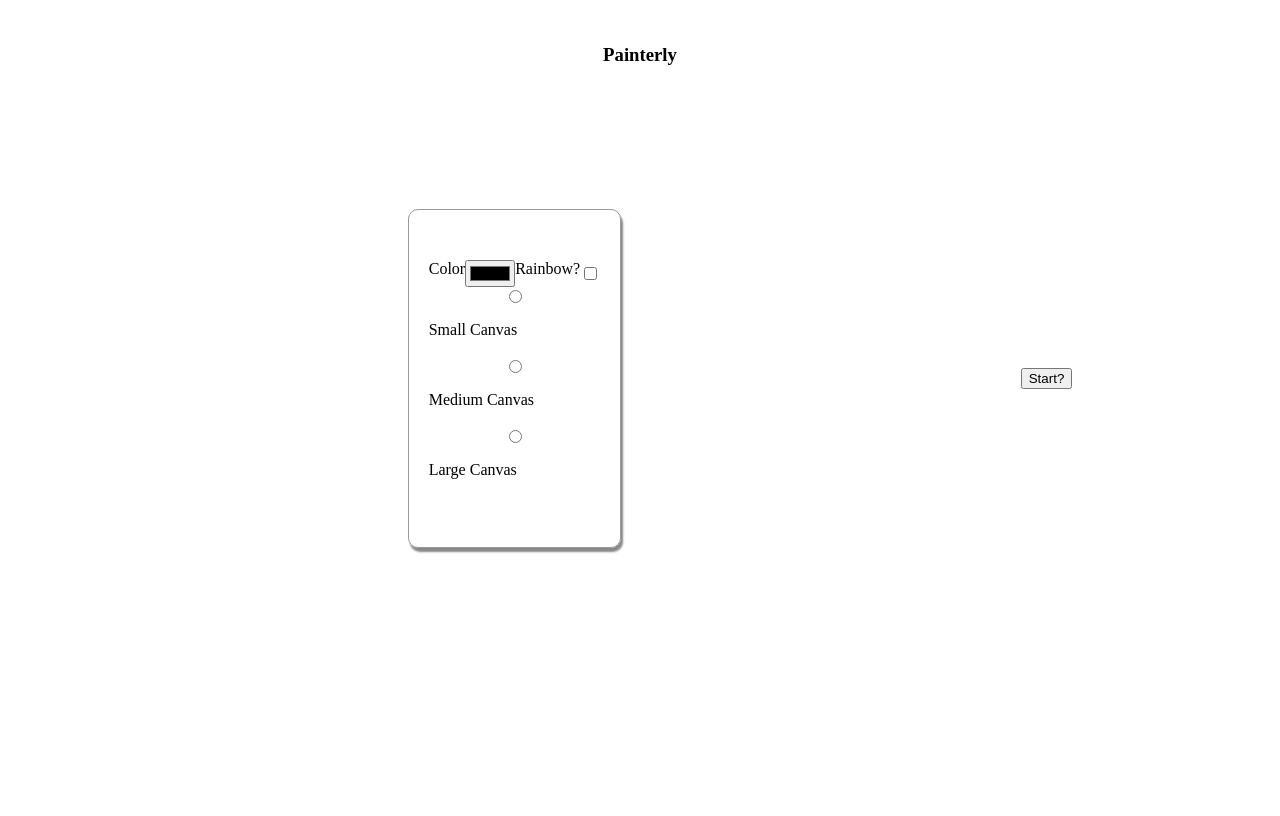
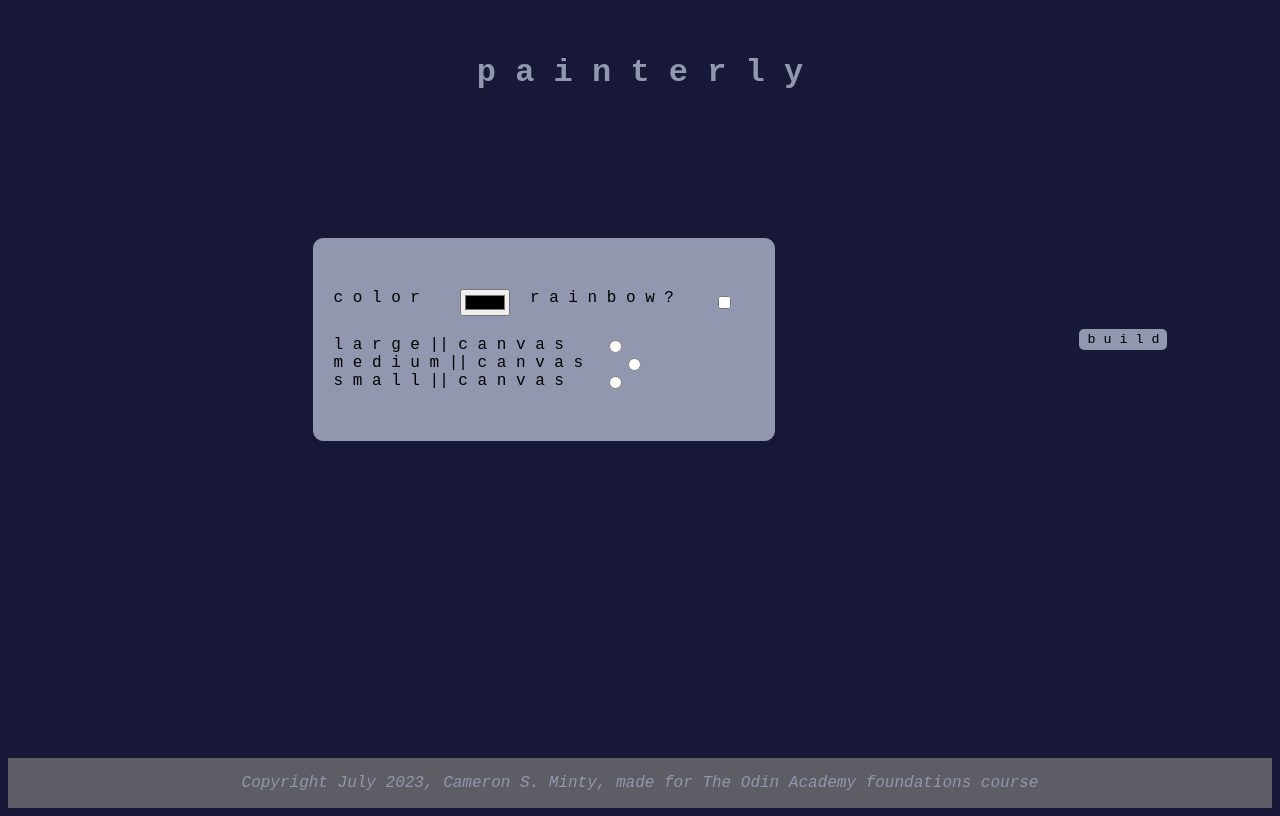
Before and after one commit to ADImantra/Etch-a-Sketch, a plain HTML site: page index.html in a window 1280 px wide. Drawn offline with Linux system fonts and the light colour scheme.

Commit message:
added CSS and cleaned up the page

```diff
--- a/index.html
+++ b/index.html
@@ -8,26 +8,41 @@
     </head>
     <body>
         <div class="title-bar">
-            <h3>Painterly</h3>
+            <h1>p a i n t e r l y</h1>
         </div>
         <div class="sketch-pad">
             <form class="pallete">
                 <div class="color-selection">
-                    <label for="color-select">Color</label><br>
-                    <input type="color" id="color-select" name="color-select">
-                    <label for="randomizer">Rainbow?</label><br>
+                    <div class="container">
+                        <label for="color-select">c o l o r</label><br>
+                        <input type="color" id="color-select" name="color-select">
+                    </div>
+                    <div class="container">
+                        <label for="randomizer">r a i n b o w ?</label><br>
                     <input type="checkbox" id="randomizer" name="color-random" value="RAINBOW"><br>
+                    </div>
                 </div>
-                <input type="radio" id="size-select-small" name="size-select" value="small"><br>
-                <label for="size-select-small">Small Canvas</label><br>
-                <input type="radio" id="size-select-med" name="size-select" value="medium"><br>
-                <label for="size-select-med">Medium Canvas</label><br>
-                <input type="radio" id="size-select-large" name="size-select" value="large"><br>
-                <label for="size-select-large">Large Canvas</label><br>
+                <div class="size-select">
+                    <div class="container">
+                        <label for="size-select-large">l a r g e || c a n v a s </label><br>
+                        <input type="radio" id="size-select-large" name="size-select" value="large"><br>
+                    </div>
+                    <div class="container">
+                        <label for="size-select-med">m e d i u m || c a n v a s</label><br>
+                        <input type="radio" id="size-select-med" name="size-select" value="medium"><br>
+                    </div>
+                    <div class="container">
+                        <label for="size-select-small">s m a l l || c a n v a s</label><br>
+                    <input type="radio" id="size-select-small" name="size-select" value="small"><br>
+                    </div>
+                </div>
             </form>
-            <button class="make-a-book">Start?</button>
+            <button class="make-a-book">b u i l d</button>
             <div class="sketch-space"></div>
         </div>
+        <footer class="accreditation">
+            <p><em>Copyright July 2023, Cameron S. Minty, made for The Odin Academy foundations course</em></p>
+        </footer>
         <script src="scripts/scripts.js"></script>
     </body>
 </html>
--- a/scripts/scripts.js
+++ b/scripts/scripts.js
@@ -81,10 +81,17 @@ function painter() {
     squares.forEach(square => square.addEventListener(`mouseover`, () => {
         if (mDown && rainbow.checked) {
             gridSpace.addEventListener(`mousemove`, () => {
-                let num = Math.floor(Math.random() * 11);
+                let num = Math.floor(Math.random() * 45);
                 let colorArr = [`#000000`, `#241f31`, `#3d3846`, `#5e5c64`, `#77767b`,
-                            `#9a9996`, `#c0bfbc`, `#c0bfbc`, `#deddda`, `#f6f5f4`,
-                            `#ffffff`];
+                                `#9a9996`, `#c0bfbc`, `#c0bfbc`, `#deddda`, `#f6f5f4`,
+                                `#ffffff`, `#63452c`, `#865e3c`, `#986a44`, `#b5835a`,
+                                `#cdab8f`, `#613583`, `#813d9c`, `#9141ac`, `#c061cb`,
+                                `#dc8add`, `#a51d2d`, `#c01c28`, `#e01b24`, `#ed333b`,
+                                `#f66151`, `#c64600`, `#e66100`, `#ff7800`, `#ffa348`,
+                                `#ffbe6f`, `#e5a50a`, `#f5c211`, `#f6d32d`, `#f8e45c`,
+                                `#f9f06b`, `#26a269`, `#2ec27e`, `#33d17a`, `#57e389`,
+                                `#8ff0a4`, `#1a5fb4`, `#1c71d8`, `#3584e4`, `#62a0ea`,
+                                `#99c1f1`];
                 square.style.backgroundColor = colorArr[num];
             });
         } else if (mDown && !(rainbow.checked)) {
--- a/styles/styles.css
+++ b/styles/styles.css
@@ -1,5 +1,25 @@
 * {
     box-sizing: border-box;
+    font-family: 'Courier New', Courier, monospace;
+}
+
+body {
+    background-color: #171738;
+    display: flex;
+    flex-direction: column;
+    justify-content: space-between;
+    min-height: 100vh;
+}
+
+button {
+    background-color: #9197AE;
+    border: 2px solid #9197AE;
+    border-radius: 5px;
+}
+
+.container {
+    display: flex;
+    gap: 20px;
 }
 
 .title-bar {
@@ -7,6 +27,7 @@
     align-items: center;
     justify-content: center;
     margin: 25px;
+    color: #9197AE;
 }
 
 .sketch-pad {
@@ -19,23 +40,35 @@
     display: flex;
     flex-direction: column;
     margin: 100px 200px;
-    border: 1px solid #9a9996;
+    background-color: #9197AE;
+    border: 1px solid #9197AE;
     border-radius: 10px;
-    box-shadow: 2px 4px 2px #888888;
+    box-shadow: 2px 4px 2px #171738;
     padding: 50px 20px;
+    gap: 20px;
 }
 
 .color-selection {
     display: flex;
+    gap: 20px;
+    background-color: #9197AE;
+}
+
+.size-select {
+    display: flex;
+    flex-direction: column;
+    background-color: #9197AE;
 }
 
 .sketch-space {
-    border: 2px solid black;
+    border: 2px solid #9197AE;
     border-radius: 7px;
     display: flex;
     align-items: center;
     justify-content: flex-start;
     margin: 0px 50px 0px 0px;
+    background-color: #EFF6EE;
+    box-shadow: 2px 4px 2px #171738;
 
 }
 
@@ -43,3 +76,12 @@
     padding: 5px;
     flex: 1;
 }
+
+.accreditation {
+    display: flex;
+    align-items: center;
+    justify-content: center;
+    background-color: #5e5c64;
+    color: #9197AE;
+    margin-top: auto;
+}
```
